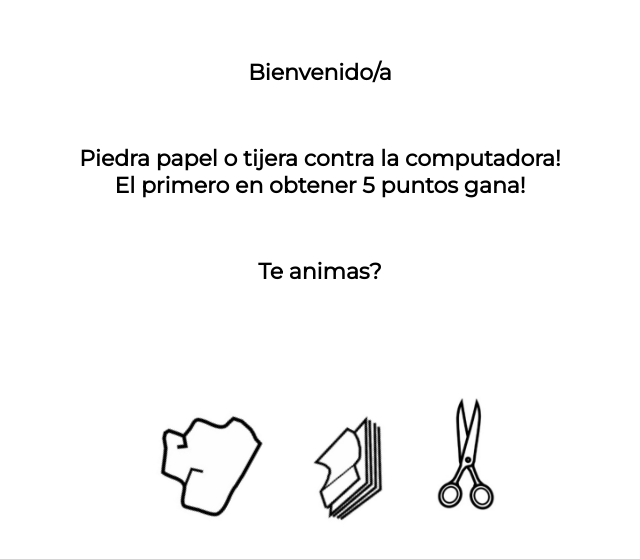
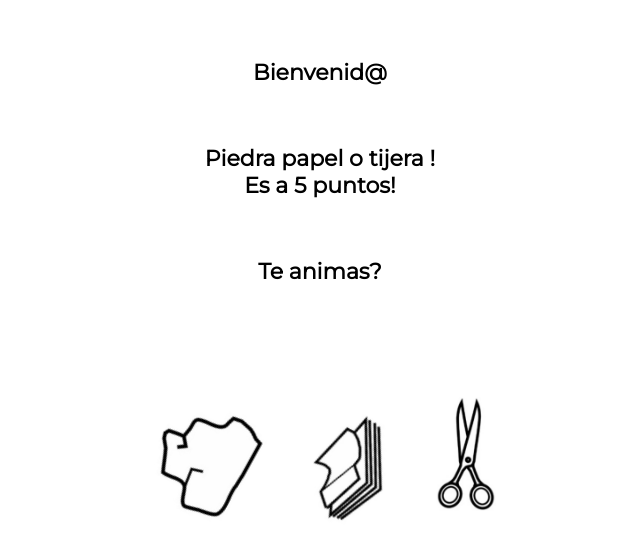
Before and after one commit to Dbravi/TOP-PiedraPapelTijera, a plain HTML site: page index.html in a window 1280 px wide. Shown: the part 107-666 px from the top of the page, without its empty margins (320-960 px from the left). Drawn offline with Linux system fonts and the light colour scheme.

```diff
--- a/index.html
+++ b/index.html
@@ -12,8 +12,8 @@
 <body>
 
     <main>
-        <h1 id="selecciones">Bienvenido/a</h1>
-        <h2 id="combate">Piedra papel o tijera contra la computadora! <br>El primero en obtener 5 puntos gana!</h2>
+        <h1 id="selecciones">Bienvenid@</h1>
+        <h2 id="combate">Piedra papel o tijera ! <br>Es a 5 puntos!</h2>
         <h2 id="scorePlayer"> Te animas?</h2>
         <h2 id="scoreComputer"></h2>
         <h1 id="rfinal"></h1>
```
